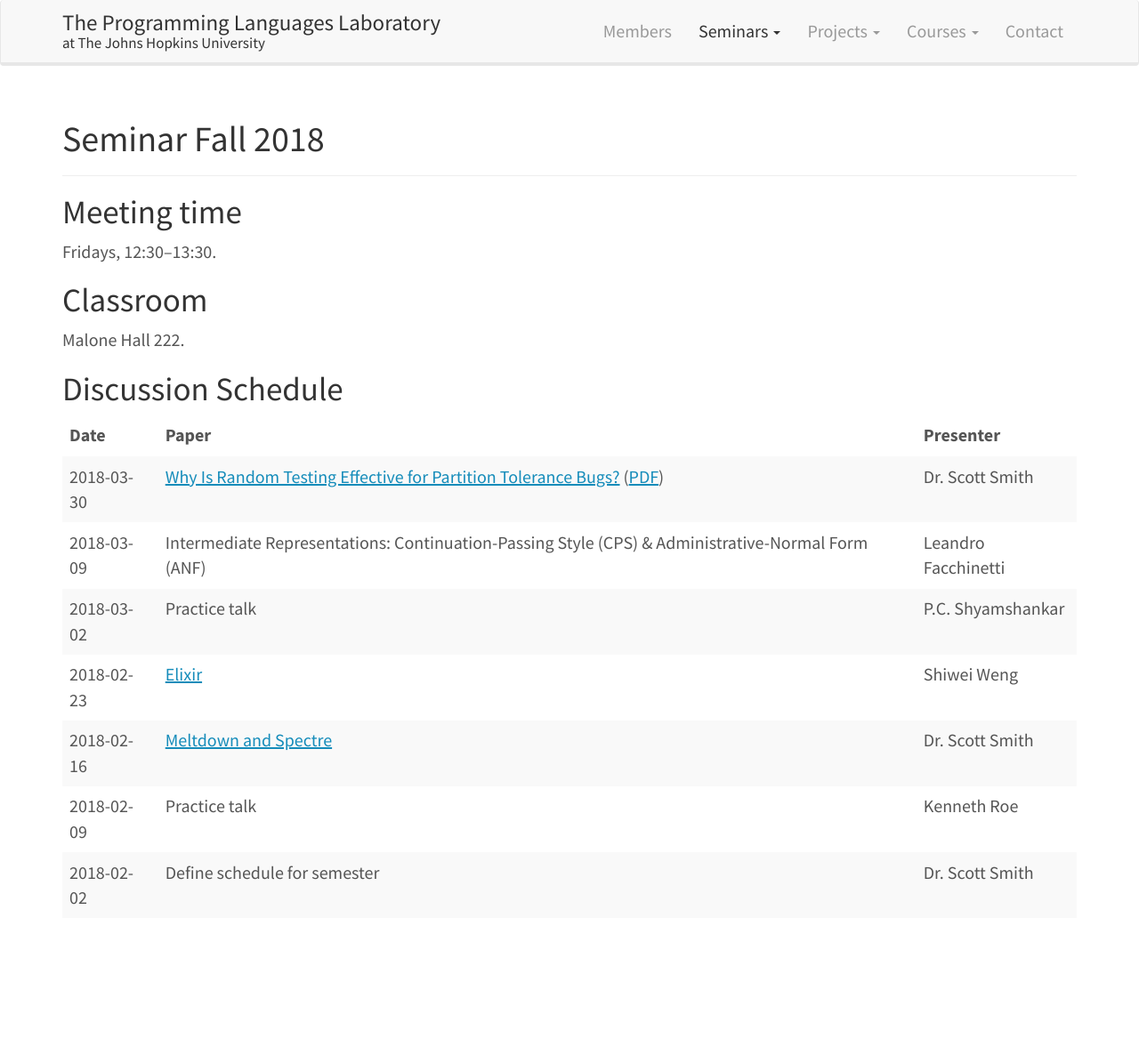
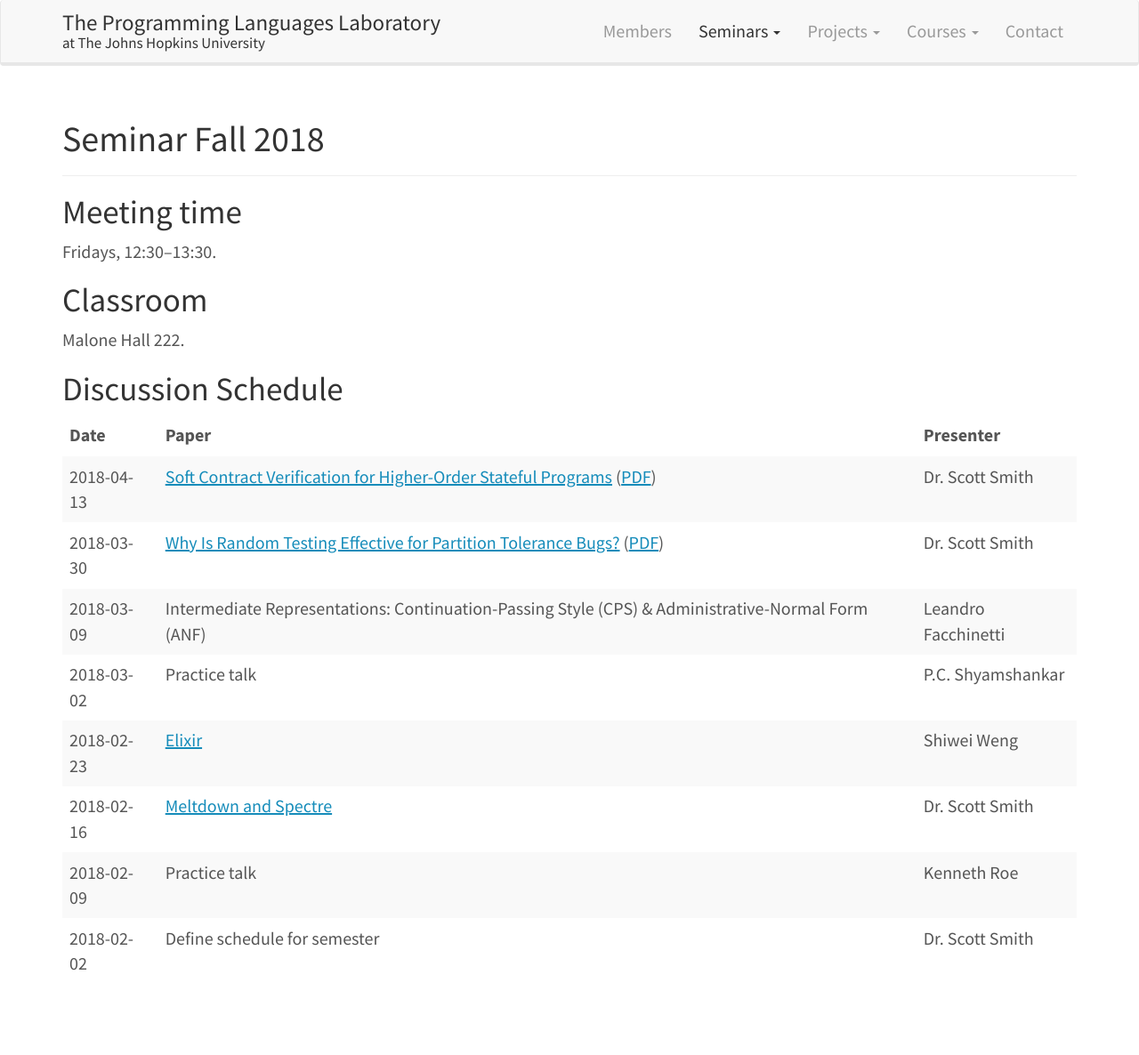
Before and after one commit to JHU-PL-Lab/www-pl-lab, a Jekyll site: the page built from seminars/spring-2018.md, in a window 1280 px wide. Shown: the whole page at 89% size. Built offline with Jekyll 4.4.1, drawn with Linux system fonts in a browser that asks for light colours; before the commit the page ends 1112 px from its top, so only the background shows below that.

Commit message:
Add 2018-04-13 seminar

```diff
--- a/seminars/spring-2018.md
+++ b/seminars/spring-2018.md
@@ -18,6 +18,7 @@ Discussion Schedule
 
 |       Date | Paper                                                                                                                                                                                                                                     | Presenter                                               |
 |------------+-------------------------------------------------------------------------------------------------------------------------------------------------------------------------------------------------------------------------------------------+---------------------------------------------------------|
+| 2018-04-13 | [Soft Contract Verification for Higher-Order Stateful Programs](https://dl.acm.org/citation.cfm?id=3158139) ([PDF](https://arxiv.org/pdf/1711.03620))                                                                                     | Dr. Scott Smith                                         |
 | 2018-03-30 | [Why Is Random Testing Effective for Partition Tolerance Bugs?](https://dl.acm.org/citation.cfm?id=3177123.3158134) ([PDF](https://people.mpi-sws.org/~fniksic/popl2018/paper.pdf))                                                       | Dr. Scott Smith                                         |
 | 2018-03-09 | Intermediate Representations: Continuation-Passing Style (CPS) & Administrative-Normal Form (ANF)                                                                                                                                         | Leandro Facchinetti                                     |
 | 2018-03-02 | Practice talk                                                                                                                                                                                                                             | P.C. Shyamshankar                                       |
```
